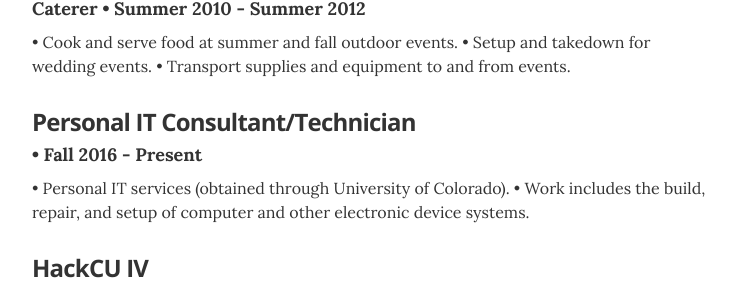
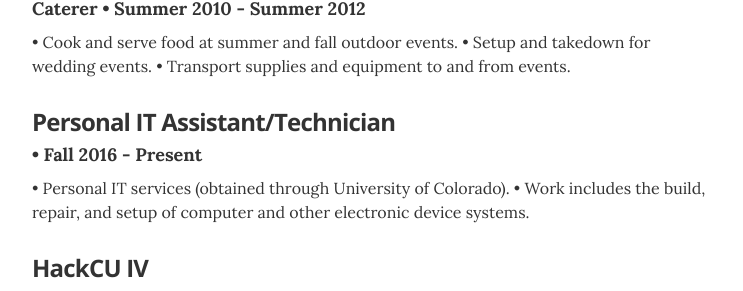
Before and after one commit to dara1429/dara1429.github.io, a Jekyll site: the page built from index.html, in a window 1280 px wide and 900 px high, scrolled down 536 px. Shown: the part 155-446 px from the top of the window, without its empty margins (268-1011 px from the left). Built offline with Jekyll 4.4.1, drawn with Linux system fonts in a browser that asks for light colours.

Commit message:
Update experience.yml

```diff
--- a/_data/experience.yml
+++ b/_data/experience.yml
@@ -7,7 +7,7 @@
             • Transport supplies and equipment to and from events.
 
 # IT
-- company: Personal IT Consultant/Technician
+- company: Personal IT Assistant/Technician
   position:
   duration:  Fall 2016 - Present
   summary: • Personal IT services (obtained through University of Colorado). • Work includes the build, repair, and setup of computer and other electronic device systems.
```
